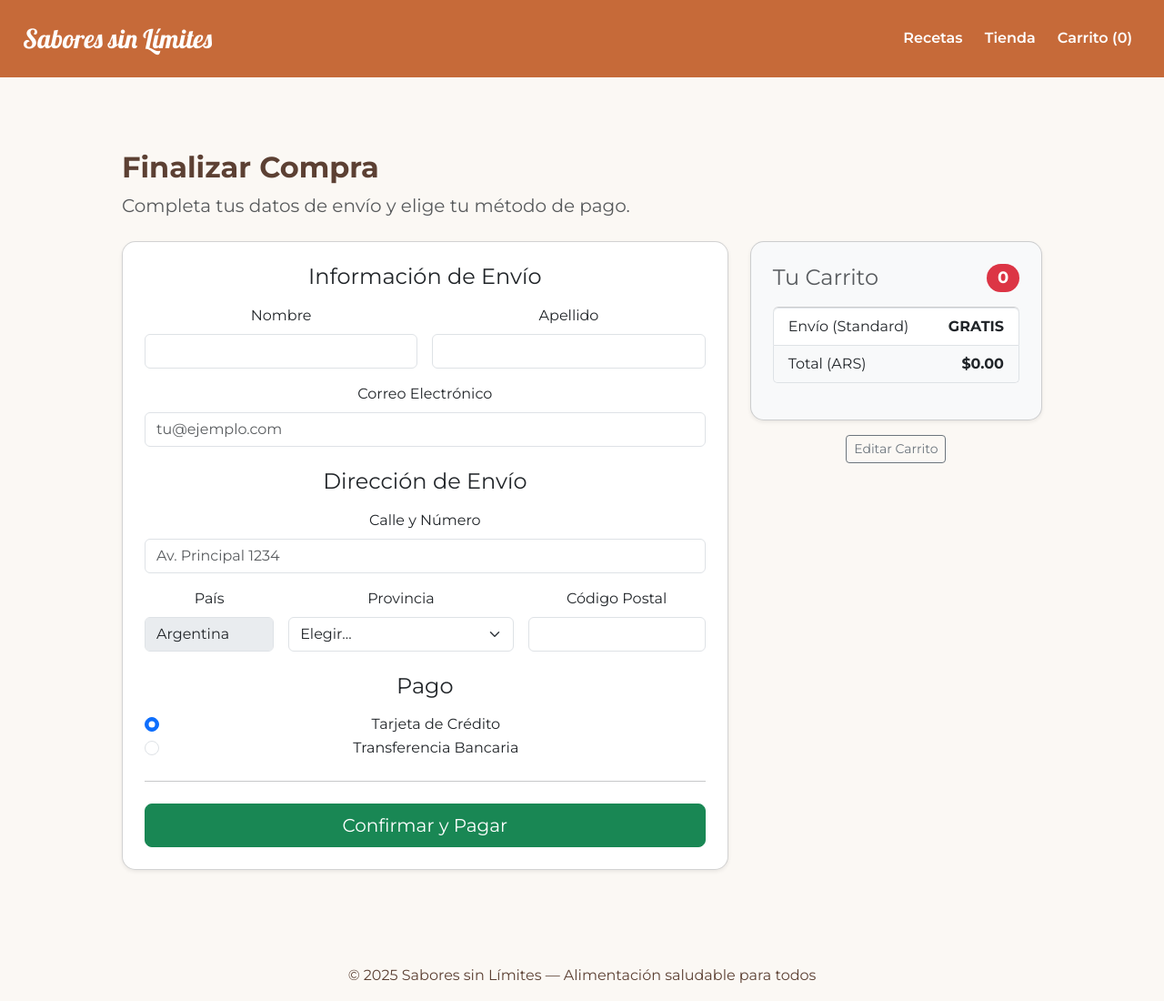
After one commit to sofia-cerantonio/sabores-sin-limites, a Flask app: template sabores sin limites /templates/checkout.html in a window 1280 px wide. The commit adds this page. Shown: the whole page at 91% size. Run offline with Flask 3, Linux system fonts and the light colour scheme; the template is opened without the code that fills it, so the values that code supplies are empty.

Commit message:
terminada, pero el foro no funciona

```diff
--- a/sabores sin limites /app.py
+++ b/sabores sin limites /app.py
@@ -1,4 +1,5 @@
-from flask import Flask, render_template, g, session, redirect, url_for, request, abort
+from flask import Flask, render_template, g, session, redirect, url_for, request, abort, flash # Importé 'flash'
+import json
 import sqlite3
 import os
 
@@ -16,7 +17,6 @@ def get_db():
     if db is None:
         db = g._database = sqlite3.connect(DATABASE)
         # Configurar el factory para que devuelva diccionarios (objetos Row)
-        # Esto soluciona el problema de serialización JSON que tenías antes.
         db.row_factory = sqlite3.Row
     return db
 
@@ -26,12 +26,48 @@ def close_connection(exception):
     if db is not None:
         db.close()
 
-# --- Rutas de Navegación ---
+# -------------------------------------------------------------------------
+# FUNCIONES DE OBTENCIÓN DE DESTACADOS (NUEVAS FUNCIONES)
+# -------------------------------------------------------------------------
+
+def get_featured_recipes():
+    """Obtiene una lista limitada de recetas destacadas (ej. 2)"""
+    db = get_db()
+    # Usamos ORDER BY RANDOM() para obtener 2 recetas aleatorias,
+    # aunque en producción se usaría un campo 'is_featured'.
+    # LIMIT 2 asegura que solo se tomen 2.
+    recipes = db.execute("SELECT * FROM recipes ORDER BY RANDOM() LIMIT 2").fetchall()
+    return recipes
+
+def get_featured_products():
+    """Obtiene una lista limitada de productos destacados (ej. 2)"""
+    db = get_db()
+    # Obtenemos 2 productos aleatorios para la sección destacada
+    products = db.execute("SELECT * FROM products ORDER BY RANDOM() LIMIT 2").fetchall()
+    return products
+
+
+# -------------------------------------------------------------------------
+# RUTAS DE NAVEGACIÓN
+# -------------------------------------------------------------------------
 
 @app.route("/")
 def index():
-    # Nota: Aquí puedes cargar recetas destacadas si es necesario
-    return render_template("index.html")
+    """Muestra 2 recetas y 2 productos aleatorios en la página de inicio."""
+    db = get_db()
+
+    # 1. Obtener 2 recetas aleatorias
+    recipes = db.execute("SELECT * FROM recipes ORDER BY RANDOM() LIMIT 2").fetchall()
+
+    # 2. Obtener 2 productos aleatorios
+    featured_products = db.execute("SELECT * FROM products ORDER BY RANDOM() LIMIT 2").fetchall()
+
+    return render_template(
+        "index.html",
+        recipes=recipes,
+        featured_products=featured_products
+    )
+
 
 # =========================================================================
 # RUTAS DE RECETAS (Optimizadas para usar solo la base de datos)
@@ -41,26 +77,28 @@ def index():
 def recipes():
     """Muestra la lista completa de recetas desde la base de datos."""
     db = get_db()
-    # Usamos "recipes" como nombre de la tabla
     recipes = db.execute("SELECT * FROM recipes").fetchall()
+    return render_template("recipes.html", recipes=recipes)
 
-    # IMPORTANTE: Asegúrate de que el ID sea numérico en tu tabla
-    # y que los campos 'type' y 'image' existan.
-    return render_template("recipes.html", recipes=recipes)
 
 @app.route("/recipes/<int:recipe_id>")
 def recipe_detail(recipe_id):
-    """Muestra el detalle de una receta específica."""
+    """Muestra el detalle de una receta específica (recuperada de la DB)."""
     db = get_db()
-    # Ejecutamos la consulta buscando por ID
-    recipe = db.execute("SELECT * FROM recipes WHERE id = ?", (recipe_id,)).fetchone()
+    # Recupera la receta de la base de datos usando el ID
+    recipe_row = db.execute("SELECT * FROM recipes WHERE id = ?", (recipe_id,)).fetchone()
 
-    if recipe is None:
-        # Si la receta no se encuentra en la DB, mostrar error 404
+    if recipe_row is None:
         abort(404)
 
-    # Como db.row_factory es sqlite3.Row, recipe es un objeto Row serializable a Jinja.
-    return render_template('recipe_detail.html', recipe=recipe)
+    # Convertir a diccionario (si no es necesario, puedes pasar recipe_row directamente)
+    recipe = dict(recipe_row)
+
+    # Ya no pasamos ninguna configuración de Firebase
+    return render_template(
+        "recipe_detail.html",
+        recipe=recipe
+    )
 
 
 @app.route("/shop")
@@ -71,24 +109,25 @@ def shop():
 
 @app.route("/community")
 def community():
+    # Nota: Si no estás usando Firebase, esta ruta solo renderiza el template vacío
     return render_template("community.html")
 
 
 # =========================================================================
-# RUTAS DEL CARRITO
+# RUTAS DEL CARRITO (Lógica de Agregar/Quitar)
 # =========================================================================
 
 @app.route("/add_to_cart/<int:product_id>")
 def add_to_cart(product_id):
     db = get_db()
-    # Buscar el producto usando su ID
     product_row = db.execute("SELECT id, name, price FROM products WHERE id = ?", (product_id,)).fetchone()
 
     if product_row:
-        # Convertir la Row a un diccionario estándar si es necesario para el carrito,
-        # aunque como Row se comporta como dict, no es estrictamente necesario, pero es más seguro.
         product = dict(product_row)
         cart = session.get("cart", [])
+
+        # CRÍTICO: Asegurarse de que el precio sea float al guardarlo
+        product_price = float(product["price"])
 
         for item in cart:
             if item["id"] == product["id"]:
@@ -98,26 +137,17 @@ def add_to_cart(product_id):
             cart.append({
                 "id": product["id"],
                 "name": product["name"],
-                "price": product["price"],
+                "price": product_price, # Usar el precio como float
                 "quantity": 1
             })
         session["cart"] = cart
 
-    # Redirigir a la tienda después de añadir, o usar request.referrer para más flexibilidad
     return redirect(url_for("shop"))
-
-
-@app.route("/cart")
-def cart():
-    cart_items = session.get("cart", [])
-    total = sum(item["price"] * item["quantity"] for item in cart_items)
-    return render_template("cart.html", cart=cart_items, total=total)
 
 
 @app.route("/remove_from_cart/<int:product_id>")
 def remove_from_cart(product_id):
     cart = session.get("cart", [])
-    # Filtrar la lista, manteniendo solo los items que NO coincidan con el ID
     new_cart = [item for item in cart if item["id"] != product_id]
     session["cart"] = new_cart
     return redirect(url_for("cart"))
@@ -126,7 +156,66 @@ def remove_from_cart(product_id):
 @app.route("/clear_cart")
 def clear_cart():
     session.pop("cart", None)
+    session.pop("cart_total", None) # Limpiar también el total
     return redirect(url_for("cart"))
+
+
+# =========================================================================
+# RUTAS DE CARRITO Y CHECKOUT (FINALES, con cálculo del total en Python)
+# =========================================================================
+
+# Esta ruta calcula el total, lo guarda en la sesión y renderiza el carrito
+@app.route("/cart")
+def cart():
+    cart_items = session.get('cart', [])
+    total_py = 0.0  # Inicializar el total en Python como float
+
+    for item in cart_items:
+        # CRÍTICO: Forzar la conversión de precio y cantidad a float/int antes de sumar
+        try:
+            # Usamos .get() con valor por defecto 0 para evitar errores si falta la clave
+            price = float(item.get('price', 0))
+            quantity = int(item.get('quantity', 0))
+            total_py += (price * quantity)
+        except (ValueError, TypeError):
+            # Si hay un error de tipo (ej. 'price' no es un número), ignora ese item
+            print(f"Error al convertir tipos para el item: {item}. Asegúrate que los precios son números.")
+            pass
+
+    # Guardar el total calculado en la sesión para que otras rutas lo usen
+    session['cart_total'] = total_py
+
+    # También pasamos el total al template de cart.html
+    return render_template("cart.html", cart=cart_items, total=total_py)
+
+
+# Esta ruta muestra el formulario de datos
+@app.route("/checkout")
+def checkout():
+    # Debe tener la variable 'total' en el template
+    if not session.get('cart'):
+        flash('Tu carrito está vacío. ¡Añade productos antes de finalizar la compra!', 'danger')
+        return redirect(url_for('shop'))
+
+    # Obtener el total que ya fue calculado en la ruta /cart
+    total_py = session.get('cart_total', 0.0)
+
+    # Renderiza el formulario, pasando el total
+    return render_template("checkout.html", total=total_py)
+
+
+# Esta ruta maneja el envío del formulario de checkout (SIMULACIÓN EDUCATIVA)
+@app.route("/purchase_mockup", methods=["POST"])
+def purchase_mockup():
+    # 1. Vaciar el carrito
+    session['cart'] = []
+    session['cart_total'] = 0.0
+
+    # 2. Informar al usuario
+    flash('¡Compra simulada exitosa! Tu pedido ha sido procesado con éxito (Proyecto Educativo).', 'success')
+
+    # 3. Redirigir a la página principal
+    return redirect(url_for('index'))
 
 
 # --- Ejecutar servidor ---
--- a/sabores sin limites /crear_db.py
+++ b/sabores sin limites /crear_db.py
@@ -179,7 +179,7 @@ CREATE TABLE IF NOT EXISTS products (
     image TEXT,
     tipo_dieta TEXT,
     category TEXT,
-    price REAL
+    price INT
 )
 """)
 
--- /dev/null
+++ b/sabores sin limites /templates/checkout.html
@@ -0,0 +1,169 @@
+<!doctype html>
+<html lang="es">
+<head>
+  <meta charset="utf-8">
+  <meta name="viewport" content="width=device-width,initial-scale=1">
+  <title>Finalizar Compra — Sabores sin Límites</title>
+  <link href="https://fonts.googleapis.com/css2?family=Montserrat:wght@400;600;700&display=swap" rel="stylesheet">
+  <link href="https://cdn.jsdelivr.net/npm/bootstrap@5.3.8/dist/css/bootstrap.min.css" rel="stylesheet" xintegrity="sha384-sRIl4kxILFvY47J16cr9ZwB07vP4J8+LH7qKQnuqkuIAvNWLzeN8tE5YBujZqJLB" crossorigin="anonymous">
+  <link rel="stylesheet" href="https://cdn.jsdelivr.net/npm/bootstrap-icons@1.13.1/font/bootstrap-icons.min.css">
+</head>
+<body style="background-color: #fbf8f4;">
+
+    {% extends "base.html" %}
+    {% block content %}
+
+    <div class="container py-5">
+        <h2><b>Finalizar Compra</b></h2>
+        <p class="lead text-muted">Completa tus datos de envío y elige tu método de pago.</p>
+
+        <div class="row mt-4">
+
+            <!-- Columna de Detalles de Envío y Pago -->
+            <div class="col-lg-8">
+                <div class="card shadow-sm p-4 mb-4">
+                    <h4 class="mb-3">Información de Envío</h4>
+
+                    <!-- !!! CAMBIO CRÍTICO AQUÍ: 'purchase' fue cambiado a 'purchase_mockup' !!! -->
+                    <form action="{{ url_for('purchase_mockup') }}" method="POST">
+
+                        <!-- Datos Personales -->
+                        <div class="row g-3 mb-4">
+                            <div class="col-sm-6">
+                                <label for="firstName" class="form-label">Nombre</label>
+                                <input type="text" class="form-control" id="firstName" name="firstName" required>
+                            </div>
+                            <div class="col-sm-6">
+                                <label for="lastName" class="form-label">Apellido</label>
+                                <input type="text" class="form-control" id="lastName" name="lastName" required>
+                            </div>
+                            <div class="col-12">
+                                <label for="email" class="form-label">Correo Electrónico</label>
+                                <input type="email" class="form-control" id="email" name="email" placeholder="tu@ejemplo.com" required>
+                            </div>
+                        </div>
+
+                        <!-- Dirección -->
+                        <h4 class="mb-3">Dirección de Envío</h4>
+                        <div class="row g-3 mb-4">
+                            <div class="col-12">
+                                <label for="address" class="form-label">Calle y Número</label>
+                                <input type="text" class="form-control" id="address" name="address" placeholder="Av. Principal 1234" required>
+                            </div>
+
+                            <!-- PAÍS: Fijo en Argentina -->
+                            <div class="col-md-3">
+                                <label for="country_display" class="form-label">País</label>
+                                <input type="text" class="form-control" id="country_display" value="Argentina" disabled>
+                                <input type="hidden" name="country" value="Argentina">
+                            </div>
+
+                            <!-- PROVINCIA: Menú desplegable con todas las provincias argentinas -->
+                            <div class="col-md-5">
+                                <label for="state" class="form-label">Provincia</label>
+                                <select class="form-select" id="state" name="state" required>
+                                    <option value="">Elegir...</option>
+                                    <option>Ciudad Autónoma de Buenos Aires (CABA)</option>
+                                    <option>Buenos Aires</option>
+                                    <option>Catamarca</option>
+                                    <option>Chaco</option>
+                                    <option>Chubut</option>
+                                    <option>Córdoba</option>
+                                    <option>Corrientes</option>
+                                    <option>Entre Ríos</option>
+                                    <option>Formosa</option>
+                                    <option>Jujuy</option>
+                                    <option>La Pampa</option>
+                                    <option>La Rioja</option>
+                                    <option>Mendoza</option>
+                                    <option>Misiones</option>
+                                    <option>Neuquén</option>
+                                    <option>Río Negro</option>
+                                    <option>Salta</option>
+                                    <option>San Juan</option>
+                                    <option>San Luis</option>
+                                    <option>Santa Cruz</option>
+                                    <option>Santa Fe</option>
+                                    <option>Santiago del Estero</option>
+                                    <option>Tierra del Fuego</option>
+                                    <option>Tucumán</option>
+                                </select>
+                            </div>
+                            <div class="col-md-4">
+                                <label for="zip" class="form-label">Código Postal</label>
+                                <input type="text" class="form-control" id="zip" name="zip" required>
+                            </div>
+                        </div>
+
+                        <!-- Método de Pago (Simulado) -->
+                        <h4 class="mb-3">Pago</h4>
+                        <div class="my-3">
+                            <div class="form-check">
+                                <input id="credit" name="paymentMethod" type="radio" class="form-check-input" checked required>
+                                <label class="form-check-label" for="credit">Tarjeta de Crédito</label>
+                            </div>
+                            <div class="form-check">
+                                <input id="debit" name="paymentMethod" type="radio" class="form-check-input" required>
+                                <label class="form-check-label" for="debit">Transferencia Bancaria</label>
+                            </div>
+                        </div>
+
+                        <!-- Botón Finalizar Compra -->
+                        <hr class="my-4">
+                        <button class="w-100 btn btn-success btn-lg" type="submit">
+                            Confirmar y Pagar
+                        </button>
+                    </form>
+                </div>
+            </div>
+
+            <!-- Columna de Resumen del Carrito -->
+            <div class="col-lg-4">
+                <div class="card shadow-sm p-4 bg-light">
+                    <h4 class="d-flex justify-content-between align-items-center mb-3">
+                        <span class="text-muted">Tu Carrito</span>
+                        <span class="badge bg-danger rounded-pill">{{ session.get('cart', [])|length }}</span>
+                    </h4>
+
+                    <ul class="list-group mb-3">
+                        {% for item in session.get('cart', []) %}
+                            {# Convertimos para calcular el subtotal solo para mostrar #}
+                            {% set item_price = item.price | float %}
+                            {% set item_quantity = item.quantity | int %}
+                            {% set subtotal = item_price * item_quantity %}
+
+                            <li class="list-group-item d-flex justify-content-between lh-sm">
+                                <div>
+                                    <h6 class="my-0">{{ item.name }}</h6>
+                                    <small class="text-muted">{{ item.quantity }} x ${{ "%.2f"|format(item_price) }}</small>
+                                </div>
+                                <span class="text-muted">${{ "%.2f"|format(subtotal) }}</span>
+                            </li>
+                        {% endfor %}
+
+                        <!-- Envío fijo en GRATIS -->
+                        <li class="list-group-item d-flex justify-content-between">
+                            <span>Envío (Standard)</span>
+                            <strong>GRATIS</strong>
+                        </li>
+
+                        <!-- TOTAL FINAL (Usando la variable 'total' calculada en Python) -->
+                        <li class="list-group-item d-flex justify-content-between bg-light">
+                            <span>Total (ARS)</span>
+                            <strong>${{ "%.2f"|format(total) }}</strong>
+                        </li>
+                    </ul>
+                </div>
+                <div class="text-center mt-3">
+                    <a href="{{ url_for('cart') }}" class="btn btn-outline-secondary btn-sm">Editar Carrito</a>
+                </div>
+            </div>
+        </div>
+    </div>
+
+    {% endblock %}
+
+    <script src="https://cdn.jsdelivr.net/npm/bootstrap@5.3.8/dist/js/bootstrap.bundle.min.js"></script>
+
+</body>
+</html>
```
Also changed, not shown: sabores sin limites /templates/cart.html (+31 -13 lines), sabores sin limites /templates/index.html (+45 -37 lines), sabores sin limites /templates/recipe_detail.html (+28 -46 lines), sabores sin limites /database.db.
